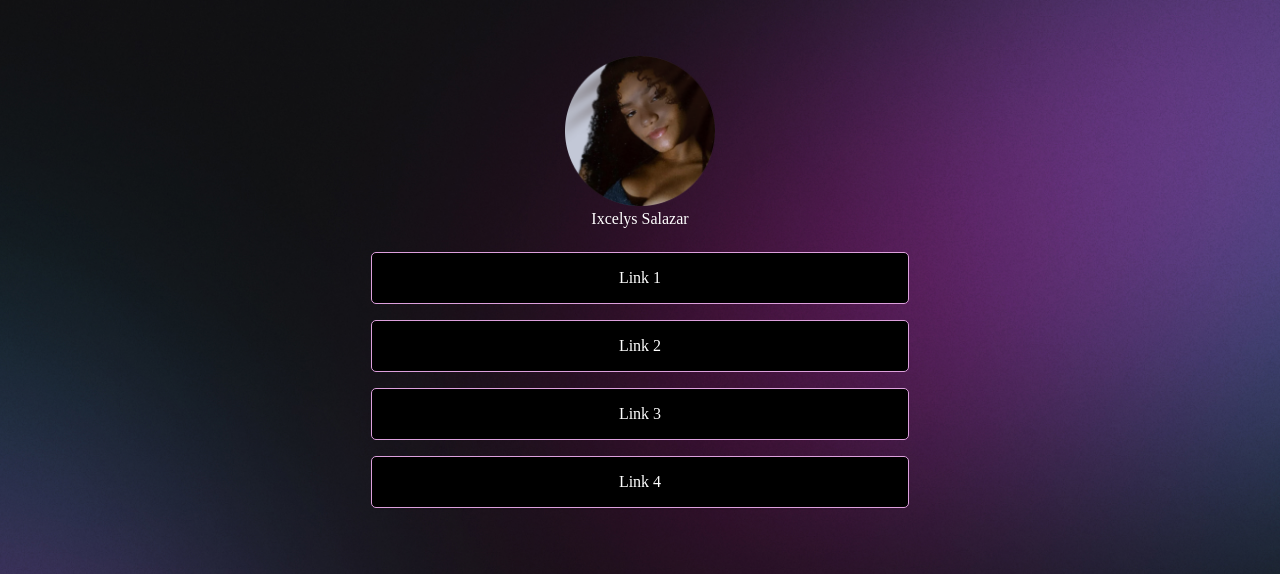
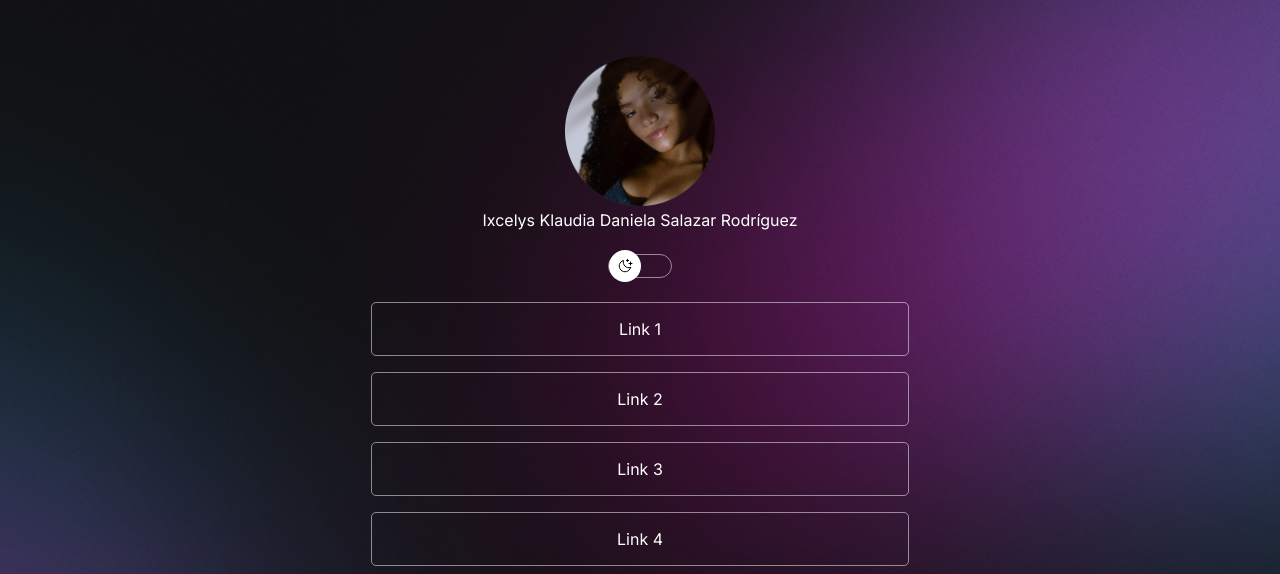
Before and after one commit to ixcelys-senac/ixcelys-senac, a plain HTML site: page aula-dia-31/index.html in a window 1280 px wide. Shown: the top 574 px of the page. Drawn offline with nearby package versions, Linux system fonts and the light colour scheme.

Commit message:
actualização

```diff
--- a/aula-dia-31/css/style.css
+++ b/aula-dia-31/css/style.css
@@ -1,23 +1,49 @@
 @charset "UFT-8";
 
-* {/* Seletor Global */
+* {
+    /* Seletor Global */
     margin: 0;
     padding: 0;
+    box-sizing: border-box;
+
+}
+
+:root {
+    --cor-texto: white;
+    --plano-de-fundo: url('../assets/bg-desktop.jpg');
+    --cor-da-borda: rgba(255, 255, 255, 0.5);
+    --cor-do-botao: rgba(255, 255, 255, 0, 05);
+    --cor-do-botao-hover: rgba(0; 0; 0; 0.02);
+    --cor-da-borda-links: rgba(255, 255, 255, 0.02);
+    --troca-plano-de-fundo: url('../assets/moon-stars.svg');
+
+}
+
+.light {
+    --cor-texto: black;
+    --plano-de-fundo: url('../assets/bg-desktop-light.jpg');
+    --cor-da-borda: rgba(0, 0, 0, 0.5);
+    --cor-do-botao: rgba(0, 0, 0, 0.05);
+    --cor-do-botao-hover: rgba(0, 0, 0, 0.1);
+    --cor-da-borda-links: rgba(0, 0, 0, 0.1);
+    --troca-plano-de-fundo: url('../assets/sun.svg');
 
 }
 
 body * {
-    color: white;
+    color: var(--cor-texto);
+    font-family: 'Inter', sans-serif;
 }
- body {
-    background: url('../assets/bg-desktop.jpg') no-repeat top center/cover;
+
+body {
+    background: var(--plano-de-fundo) no-repeat top center/cover;
     height: 100vh;
 }
 
 #container {
     text-align: center;
     width: 100%;
-    max-width: 588px; ;
+    max-width: 588px;
     margin: 56px auto 0;
 
 }
@@ -25,56 +51,96 @@ body * {
 #perfil {
     margin-bottom: 24px;
 }
-#perfil img{
-    height:150px;
+
+#perfil img {
+    height: 150px;
 }
+
+#troca {
+    position: relative;
+    width: 64px;
+    height: 24px;
+    border: 1px solid var(--cor-da-borda);
+    background: var(--cor-do-botao);
+    border-radius: 50px;
+    margin: 24px auto;
+}
+
+#troca button {
+    position: absolute;
+    width: 32px;
+    height: 32px;
+    border-radius: 50%;
+    border: 0;
+    left: 0px;
+    top: 50%;
+    transform: translateY(-50%);
+    background: white var(--troca-plano-de-fundo) no-repeat center
+}
+
+#troca button:hover {
+    outline: 8px solid var(--cor-da-borda-links)
+}
+
+.light #troca button {
+    left: 50%;
+
+}
+
 ul {
-    list-style:none;
+    list-style: none;
     display: flex;
     flex-direction: column;
     gap: 16px;
     margin-bottom: 24px;
 
 }
+
 ul li a {
     text-decoration: none;
-    background: black;
-    border: 1px solid plum;
+    background: var(--cor-do-botao);
+    border: 1px solid var(--cor-da-borda);
     border-radius: 5px;
     display: flex;
     justify-content: center;
     padding: 16px;
     margin: 0 25px;
 }
- ul li a:hover{
+
+ul li a:hover {
     border: 1.5px solid white;
-    background: plum;
- }
-#linksSocial ion-icon{
+    background: var(--cor-do-botao-hover);
+}
+
+#linksSocial ion-icon {
     height: 25px;
-    width:25px;
+    width: 25px;
 }
 
 #linksSocial {
     display: flex;
-    justify-content:center;
+    justify-content: center;
     margin: 56px auto;
 }
 
-#linksSocial a{
+#linksSocial a {
     font-size: 24px;
     display: flex;
     border-radius: 50%;
     padding: 16px;
 }
 
-#linksSocial a:hover{
-    background: plum;
+#linksSocial a:hover {
+    background: plum var(--cor-da-borda-links)
 }
 
 /* media queries */
 @media (max-width: 700px) {
-    body {
-        background: url('../assets/bg-mobile.jpg') no-repeat top center/cover;
+    :root {
+        --plano-de-fundo: url('../assets/bg-mobile.jpg');
+    }
+
+    .light {
+        --plano-de-fundo: url('../assets/bg-mobile-light.jgp');
     }
 }
--- a/aula-dia-31/index.html
+++ b/aula-dia-31/index.html
@@ -5,19 +5,36 @@
     <meta name="viewport" content="width=device-width, initial-scale=1.0">
     <title>Meus links</title>
     <link rel="stylesheet" href="css/style.css">
+
+    <link rel="preconnect" href="https://fonts.googleapis.com">
+    <link rel="preconnect" href="https://fonts.gstatic.com" crossorigin>
+    <link href="https://fonts.googleapis.com/css2?family=Inter:wght@400;500&display=swap" rel="stylesheet">
+
 </head>
 <body>
     <div id="container">
         <div id="perfil">
             <div id="borda"><img src="assets/profile-pic.png" alt=""></div>
-            <p>Ixcelys Salazar</p>
+            <p>Ixcelys Klaudia Daniela Salazar Rodríguez</p>
+        </div>
+
+        <div id="troca" onclick="troca()">
+            <button></button>
         </div>
 
         <ul>
-            <li><a href="">Link 1</a></li>
-            <li><a href="">Link 2</a></li>
-            <li><a href="">Link 3</a></li>
-            <li><a href="">Link 4</a></li>
+            <li>
+                <a href="">Link 1</a>
+            </li>
+            <li>
+                <a href="">Link 2</a>
+            </li>
+            <li>
+                <a href="">Link 3</a>
+            </li>
+            <li>
+                <a href="">Link 4</a>
+            </li>
         </ul>
 
         <div id="linksSocial">
@@ -28,11 +45,13 @@
         </div>
 
         <div id="rodape">
-           &copy; Desenvolvida por <a href="">Ixcelys Salazar</a>
+           &copy; Desenvolvida por <a href="">Ixcelys Klaudia Daniela Salazar Rodríguez </a>
         </div>
     </div>
 
     <script  type = "module"  src = "https://unpkg.com/ionicons@7.1.0/dist/ionicons/ionicons.esm.js" ></script>
     <script  nomodule  src = "https://unpkg .com/ionicons@7.1.0/dist/ionicons/ionicons.js"></script>
+
+    <script src="scripts/troca.js"></script>
 </body>
 </html>
--- /dev/null
+++ b/aula-dia-31/scripts/troca.js
@@ -0,0 +1,4 @@
+function troca() {
+    const html = document.documentElement;
+    html.classList.toggle("light")
+}
```
Also changed, not shown: aula-dia-31/assets/bg-desktop-light.jpg (added), aula-dia-31/assets/bg-mobile-light.jpg (added), aula-dia-31/assets/moon-stars.svg (added), aula-dia-31/assets/sun.svg (added).
